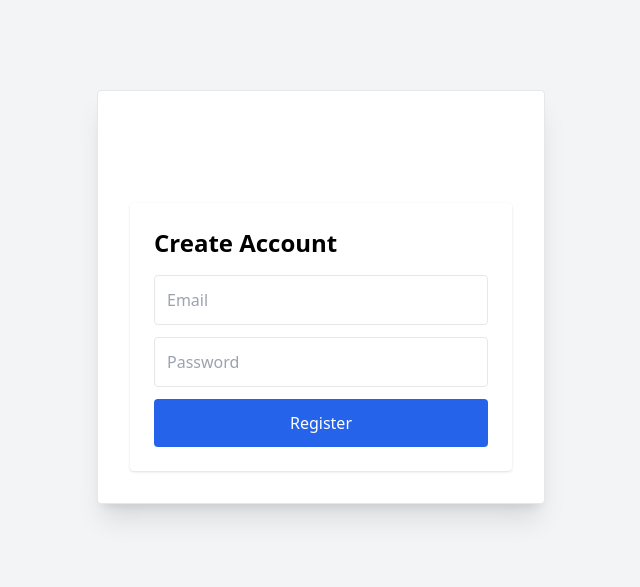
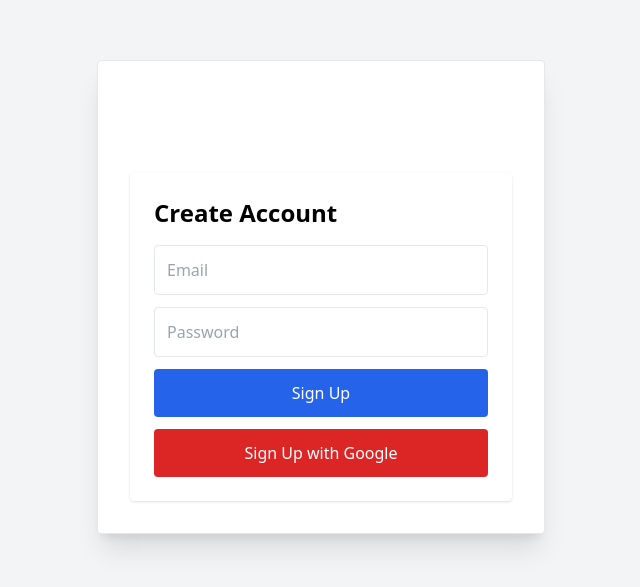
Before and after one commit to brettkues/cardealer-ai, a Next.js app: page /register in a window 1280 px wide. Shown: the part 103-690 px from the top of the page, without its empty margins (319-959 px from the left). Built offline with nearby package versions, Linux system fonts and the light colour scheme.

Commit message:
Update page.js

```diff
--- a/app/(auth)/register/page.js
+++ b/app/(auth)/register/page.js
@@ -1,8 +1,11 @@
 "use client";
 
 import { useState } from "react";
-import { auth } from "../../../lib/firebase";
-import { createUserWithEmailAndPassword } from "firebase/auth";
+import { auth, googleProvider } from "../../../lib/firebase";
+import {
+  createUserWithEmailAndPassword,
+  signInWithPopup,
+} from "firebase/auth";
 
 export default function RegisterPage() {
   const [email, setEmail] = useState("");
@@ -10,13 +13,25 @@ export default function RegisterPage() {
   const [error, setError] = useState("");
   const [message, setMessage] = useState("");
 
-  async function registerUser() {
+  async function registerEmail() {
     setError("");
     setMessage("");
 
     try {
       await createUserWithEmailAndPassword(auth, email, password);
-      setMessage("Account created successfully. You may now log in.");
+      setMessage("Account created. You may now log in.");
+    } catch (err) {
+      setError(err.message);
+    }
+  }
+
+  async function registerGoogle() {
+    setError("");
+    setMessage("");
+
+    try {
+      await signInWithPopup(auth, googleProvider);
+      setMessage("Account created with Google.");
     } catch (err) {
       setError(err.message);
     }
@@ -43,10 +58,17 @@ export default function RegisterPage() {
       />
 
       <button
-        onClick={registerUser}
+        onClick={registerEmail}
         className="w-full bg-blue-600 text-white py-3 rounded hover:bg-blue-700"
       >
-        Register
+        Sign Up
+      </button>
+
+      <button
+        onClick={registerGoogle}
+        className="w-full bg-red-600 text-white py-3 rounded hover:bg-red-700 mt-3"
+      >
+        Sign Up with Google
       </button>
 
       {error && <p className="text-red-600 mt-3">{error}</p>}
```
